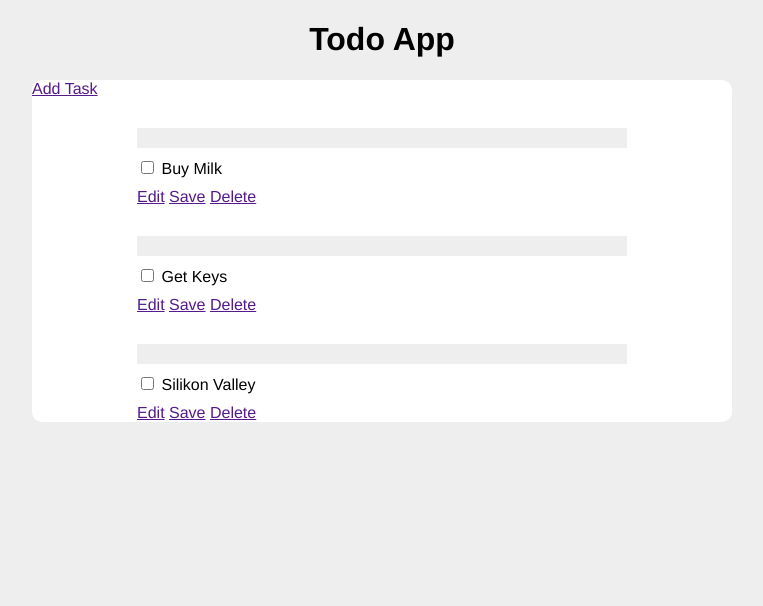
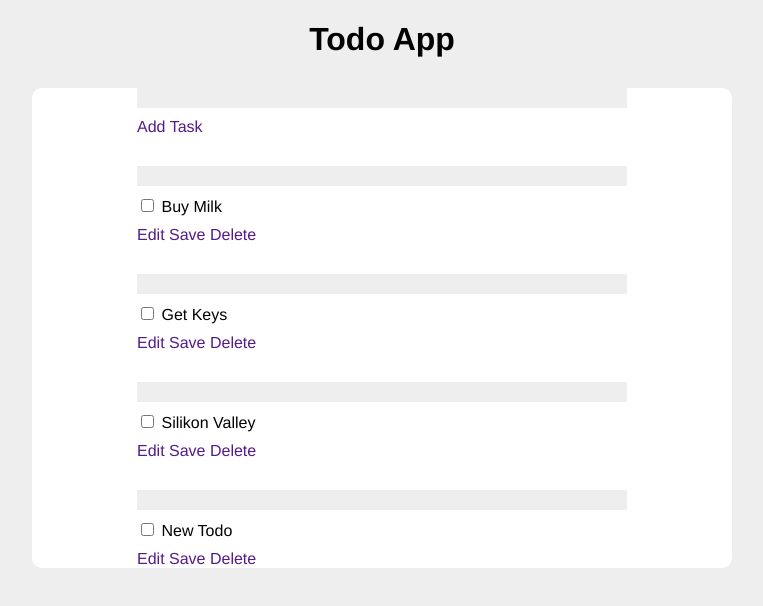
Before and after one commit to anoopmundathan/todoapp, a website: page public/index.html in a window 1280 px wide. Both pictures are taken after a click on the link "Add Task". Shown: the whole page, without its empty margins (258-1021 px from the left). Drawn offline with nearby package versions, Linux system fonts and the light colour scheme.

Commit message:
Add New, Save todo

```diff
--- a/public/index.html
+++ b/public/index.html
@@ -14,8 +14,9 @@
 		</header>
 
 		 <div class="container" ng-controller="mainCtrl">
-
-		 	<a href="" ng-click="addTask()">Add Task</a>
+		 	<div class="todo">
+		 		<a href="" ng-click="addTodo()">Add Task</a>
+		 	</div>
 
 			<div class="todo" ng-repeat="todo in todos">
 
@@ -27,7 +28,7 @@
 
 			 	<div class="action">
 			 			<a href="" ng-click="editing = !editing">Edit</a>
-			 			<a href="" ng-click="saveTask()">Save</a>
+			 			<a href="" ng-click="saveTodo(todo)">Save</a>
 			 			<a href="" ng-click="deleteTodo(todo, $index)">Delete</a>
 			 	</div>
 		 	</div>
--- a/public/scripts/controllers/main.js
+++ b/public/scripts/controllers/main.js
@@ -8,11 +8,22 @@ angular.module('todoApp')
 			{"name": "Silikon Valley"}
 		];
 
-		//Delete Todo
+		// Delete Todo
 		$scope.deleteTodo = (todo, index) => {
 			dataService.deleteTodo(todo);
 			$scope.todos.splice(index, 1);
-		}
+		};
+
+		// Save Todo
+		$scope.saveTodo = (todo) => {
+			dataService.saveTodo(todo);
+		};
+
+		// Add Todo
+		$scope.addTodo = () => {
+			$scope.todos.push({name : "New Todo"});
+		};
+
 	})
 	.service('dataService', function() {
 		this.deleteTodo = (todo, index) => {
@@ -21,6 +32,7 @@ angular.module('todoApp')
 		};
 
 		this.saveTodo = (todo) => {
-			console.log(todo.name + 'saved');
+			console.log(todo);
+			console.log(todo.name + ' saved');
 		};
 	});
--- a/public/style/main.css
+++ b/public/style/main.css
@@ -9,6 +9,10 @@ body {
 	border: 0;
 	font: 16px "Helvetica Neue";
 	background-color: #eee;
+}
+
+a {
+	text-decoration: none;
 }
 
 header h1 {
@@ -38,9 +42,6 @@ header h1 {
 	color: red;
 }
 
-.items {
-
-}
 
 .action {
 	padding-top: 10px;
```
